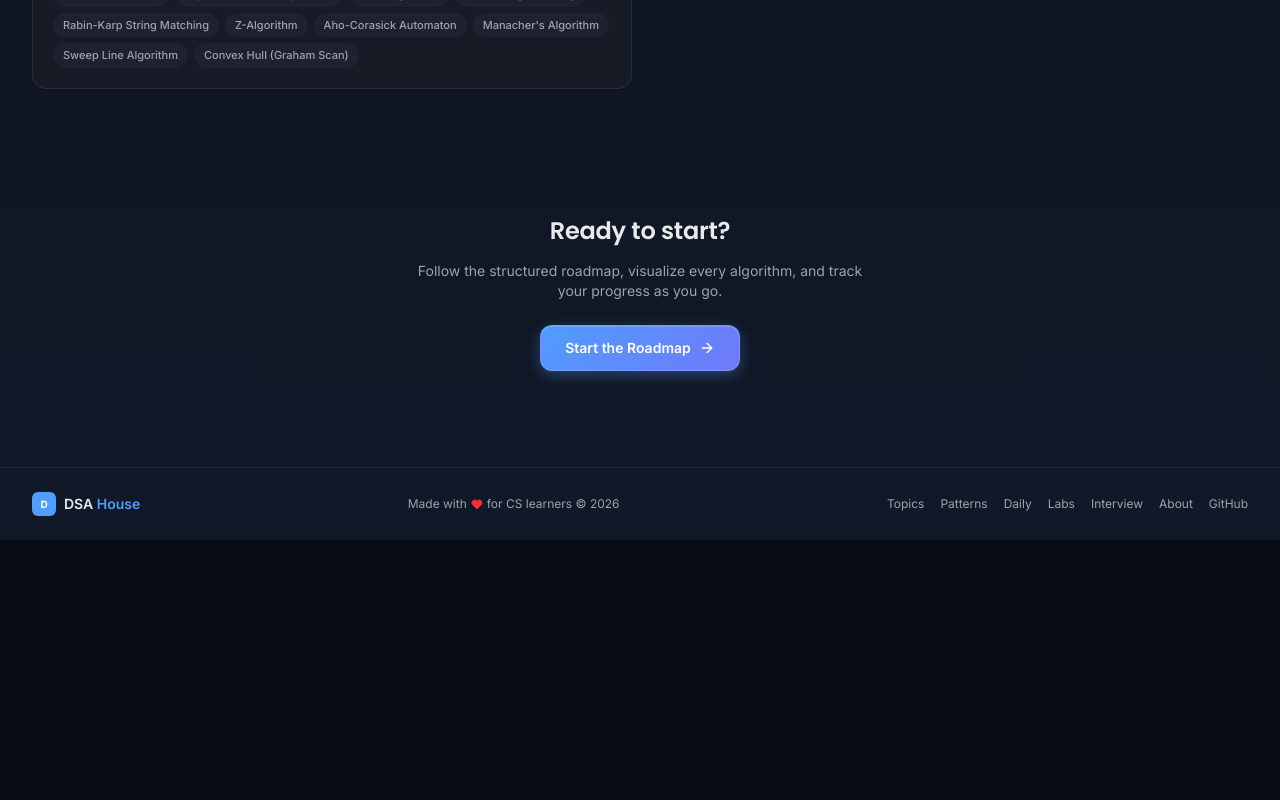
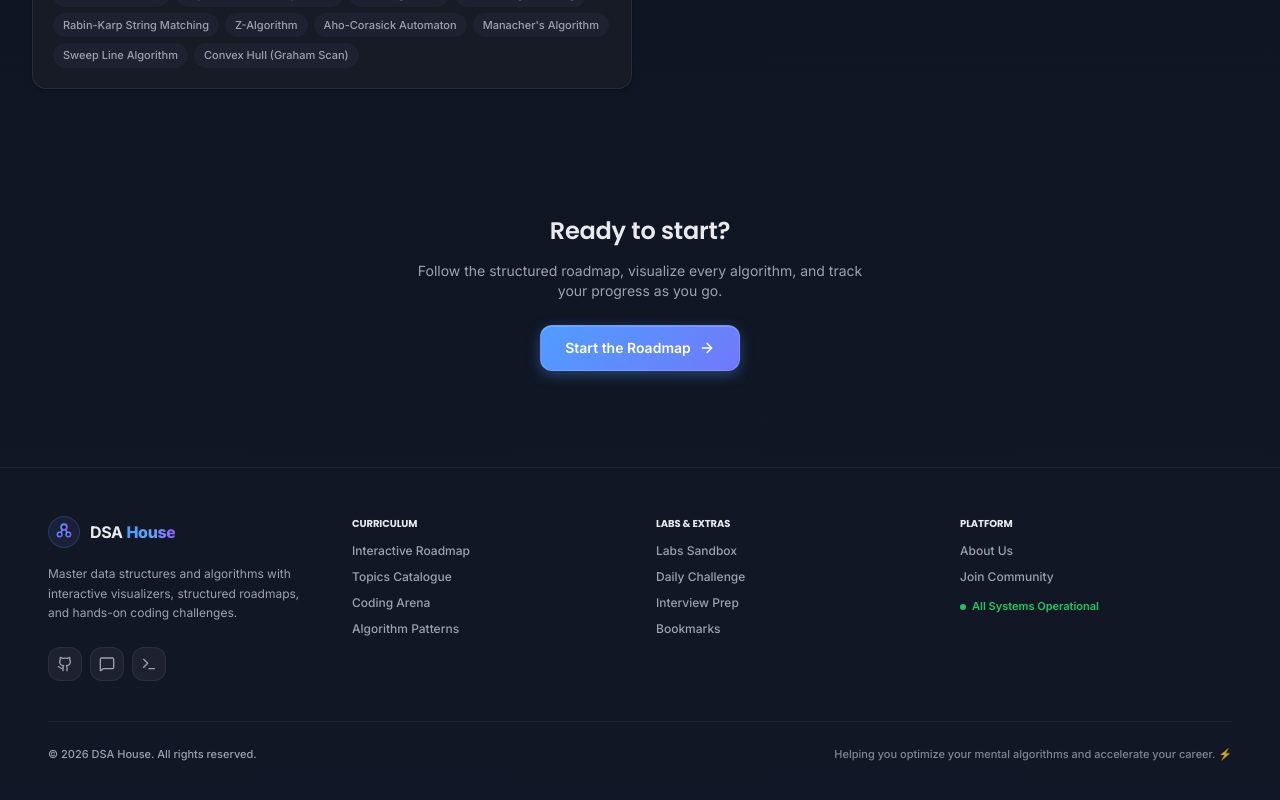
Before and after one commit to Tanvir284/Dsa-house, a Next.js app: page / in a window 1280 px wide. Shown: the part 2482-3282 px from the top of the page. Before the commit the page ends 3022 px from the top, so only its background shows below. Built offline with nearby package versions, Linux system fonts and the light colour scheme; no server answers.

Commit message:
design: upgrade footer to a premium 4-column structured footer with social icons and custom mental algorithms tagline

```diff
--- a/src/components/layout/Footer.tsx
+++ b/src/components/layout/Footer.tsx
@@ -1,30 +1,119 @@
 import React from 'react';
 import Link from 'next/link';
-import { Heart } from 'lucide-react';
+import { Heart, Globe, MessageSquare, Terminal } from 'lucide-react';
 
 export default function Footer() {
   return (
-    <footer className="border-t border-border mt-auto py-6">
-      <div className="max-w-7xl mx-auto px-4 sm:px-6 lg:px-8 flex flex-col sm:flex-row items-center justify-between gap-3">
-        <Link href="/" className="flex items-center gap-2">
-          <div className="w-6 h-6 rounded-md bg-primary flex items-center justify-center text-white text-[10px] font-bold">D</div>
-          <span className="text-sm font-semibold text-foreground">DSA <span className="text-primary">House</span></span>
-        </Link>
+    <footer className="border-t border-border/60 bg-muted/15 w-full mt-auto py-12 transition-colors duration-300">
+      <div className="w-full px-4 sm:px-6 lg:px-8 xl:px-12 mx-auto">
+        {/* Main Grid Layout */}
+        <div className="grid grid-cols-1 md:grid-cols-4 gap-8 pb-10">
 
-        <p className="text-xs text-muted-foreground flex items-center gap-1">
-          Made with <Heart className="h-3 w-3 text-red-500 fill-red-500" /> for CS learners © {new Date().getFullYear()}
-        </p>
+          {/* Column 1: Brand & Tagline */}
+          <div className="flex flex-col gap-4 md:col-span-1">
+            <Link href="/" className="flex items-center gap-2.5 group shrink-0">
+              <div className="relative flex items-center justify-center w-8 h-8 rounded-lg bg-gradient-to-tr from-primary/10 to-accent/10 border border-primary/20 group-hover:scale-105 transition-all duration-300">
+                <svg viewBox="0 0 32 32" className="w-5 h-5 relative z-10" fill="none" xmlns="http://www.w3.org/2000/svg">
+                  <defs>
+                    <linearGradient id="footerLogoGrad" x1="0%" y1="0%" x2="100%" y2="100%">
+                      <stop offset="0%" stopColor="var(--primary)" />
+                      <stop offset="100%" stopColor="var(--accent)" />
+                    </linearGradient>
+                  </defs>
+                  <path d="M16 8 L9 20 M16 8 L23 20" stroke="url(#footerLogoGrad)" strokeWidth="2.5" strokeLinecap="round" strokeLinejoin="round" />
+                  <path d="M9 20 L23 20" stroke="url(#footerLogoGrad)" strokeWidth="1.5" strokeLinecap="round" strokeDasharray="3 3" opacity="0.6" />
+                  <circle cx="16" cy="8" r="4.5" fill="var(--background)" stroke="url(#footerLogoGrad)" strokeWidth="3" />
+                  <circle cx="9" cy="20" r="3.5" fill="var(--background)" stroke="url(#footerLogoGrad)" strokeWidth="2.5" />
+                  <circle cx="23" cy="20" r="3.5" fill="var(--background)" stroke="url(#footerLogoGrad)" strokeWidth="2.5" />
+                </svg>
+              </div>
+              <span className="text-base font-bold tracking-tight text-foreground flex items-center gap-1">
+                <span>DSA</span>
+                <span className="bg-gradient-to-r from-primary via-[#60a5fa] to-accent bg-clip-text text-transparent font-extrabold">House</span>
+              </span>
+            </Link>
 
-        <div className="flex flex-wrap justify-center gap-x-4 gap-y-1">
-          <Link href="/topics" className="text-xs text-muted-foreground hover:text-foreground transition-colors">Topics</Link>
-          <Link href="/patterns" className="text-xs text-muted-foreground hover:text-foreground transition-colors">Patterns</Link>
-          <Link href="/daily" className="text-xs text-muted-foreground hover:text-foreground transition-colors">Daily</Link>
-          <Link href="/labs" className="text-xs text-muted-foreground hover:text-foreground transition-colors">Labs</Link>
-          <Link href="/interview-prep" className="text-xs text-muted-foreground hover:text-foreground transition-colors">Interview</Link>
-          <Link href="/about" className="text-xs text-muted-foreground hover:text-foreground transition-colors">About</Link>
-          <a href="https://github.com/Tanvir284/MD-Tanvir-Islam" target="_blank" rel="noopener noreferrer" className="text-xs text-muted-foreground hover:text-foreground transition-colors">
-            GitHub
-          </a>
+            <p className="text-xs text-muted-foreground leading-relaxed max-w-[260px]">
+              Master data structures and algorithms with interactive visualizers, structured roadmaps, and hands-on coding challenges.
+            </p>
+
+            {/* Social Badges */}
+            <div className="flex gap-2 mt-2">
+              <a
+                href="https://github.com/Tanvir284/Dsa-house"
+                target="_blank"
+                rel="noopener noreferrer"
+                className="p-2 bg-surface hover:bg-surface-hover border border-border/80 hover:border-border text-muted-foreground hover:text-foreground rounded-xl transition-all"
+                title="GitHub Repository"
+              >
+                <svg className="h-4 w-4" viewBox="0 0 24 24" fill="none" stroke="currentColor" strokeWidth="2" strokeLinecap="round" strokeLinejoin="round">
+                  <path d="M15 22v-4a4.8 4.8 0 0 0-1-3.5c3 0 6-2 6-5.5.08-1.25-.27-2.48-1-3.5.28-1.15.28-2.35 0-3.5 0 0-1 0-3 1.5-2.64-.5-5.36-.5-8 0C6 2 5 2 5 2c-.3 1.15-.3 2.35 0 3.5A5.403 5.403 0 0 0 4 9c0 3.5 3 5.5 6 5.5-.39.49-.68 1.05-.85 1.65-.17.6-.22 1.23-.15 1.85v4" />
+                  <path d="M9 18c-4.51 2-5-2-7-2" />
+                </svg>
+              </a>
+              <a
+                href="#"
+                className="p-2 bg-surface hover:bg-surface-hover border border-border/80 hover:border-border text-muted-foreground hover:text-foreground rounded-xl transition-all"
+                title="Discord Community"
+              >
+                <MessageSquare className="h-4 w-4" />
+              </a>
+              <a
+                href="#"
+                className="p-2 bg-surface hover:bg-surface-hover border border-border/80 hover:border-border text-muted-foreground hover:text-foreground rounded-xl transition-all"
+                title="SaaS Status"
+              >
+                <Terminal className="h-4 w-4" />
+              </a>
+            </div>
+          </div>
+
+          {/* Column 2: Curriculum Links */}
+          <div className="flex flex-col gap-3">
+            <h4 className="text-[10px] font-bold text-foreground uppercase tracking-widest">Curriculum</h4>
+            <div className="flex flex-col gap-2.5 text-xs text-muted-foreground font-medium">
+              <Link href="/roadmap" className="hover:text-foreground transition-colors">Interactive Roadmap</Link>
+              <Link href="/topics" className="hover:text-foreground transition-colors">Topics Catalogue</Link>
+              <Link href="/problems" className="hover:text-foreground transition-colors">Coding Arena</Link>
+              <Link href="/patterns" className="hover:text-foreground transition-colors">Algorithm Patterns</Link>
+            </div>
+          </div>
+
+          {/* Column 3: Labs & Extras */}
+          <div className="flex flex-col gap-3">
+            <h4 className="text-[10px] font-bold text-foreground uppercase tracking-widest">Labs & Extras</h4>
+            <div className="flex flex-col gap-2.5 text-xs text-muted-foreground font-medium">
+              <Link href="/labs" className="hover:text-foreground transition-colors">Labs Sandbox</Link>
+              <Link href="/daily" className="hover:text-foreground transition-colors">Daily Challenge</Link>
+              <Link href="/interview-prep" className="hover:text-foreground transition-colors">Interview Prep</Link>
+              <Link href="/bookmarks" className="hover:text-foreground transition-colors">Bookmarks</Link>
+            </div>
+          </div>
+
+          {/* Column 4: System Status & Portal */}
+          <div className="flex flex-col gap-3">
+            <h4 className="text-[10px] font-bold text-foreground uppercase tracking-widest">Platform</h4>
+            <div className="flex flex-col gap-2.5 text-xs text-muted-foreground font-medium">
+              <Link href="/about" className="hover:text-foreground transition-colors">About Us</Link>
+              <Link href="/auth/register" className="hover:text-foreground transition-colors">Join Community</Link>
+              <div className="flex items-center gap-1.5 mt-1 text-[11px] font-semibold text-complete">
+                <span className="h-1.5 w-1.5 rounded-full bg-complete animate-pulse" />
+                <span>All Systems Operational</span>
+              </div>
+            </div>
+          </div>
+
+        </div>
+
+        {/* Bottom copyright row */}
+        <div className="border-t border-border/60 pt-6 flex flex-col sm:flex-row items-center justify-between gap-4 text-[11px] text-muted-foreground font-medium">
+          <div className="flex items-center gap-1">
+            <span>© {new Date().getFullYear()} DSA House. All rights reserved.</span>
+          </div>
+
+          <div className="flex items-center gap-1.5 text-muted-foreground/80">
+            <span>Helping you optimize your mental algorithms and accelerate your career. ⚡</span>
+          </div>
         </div>
       </div>
     </footer>
```
